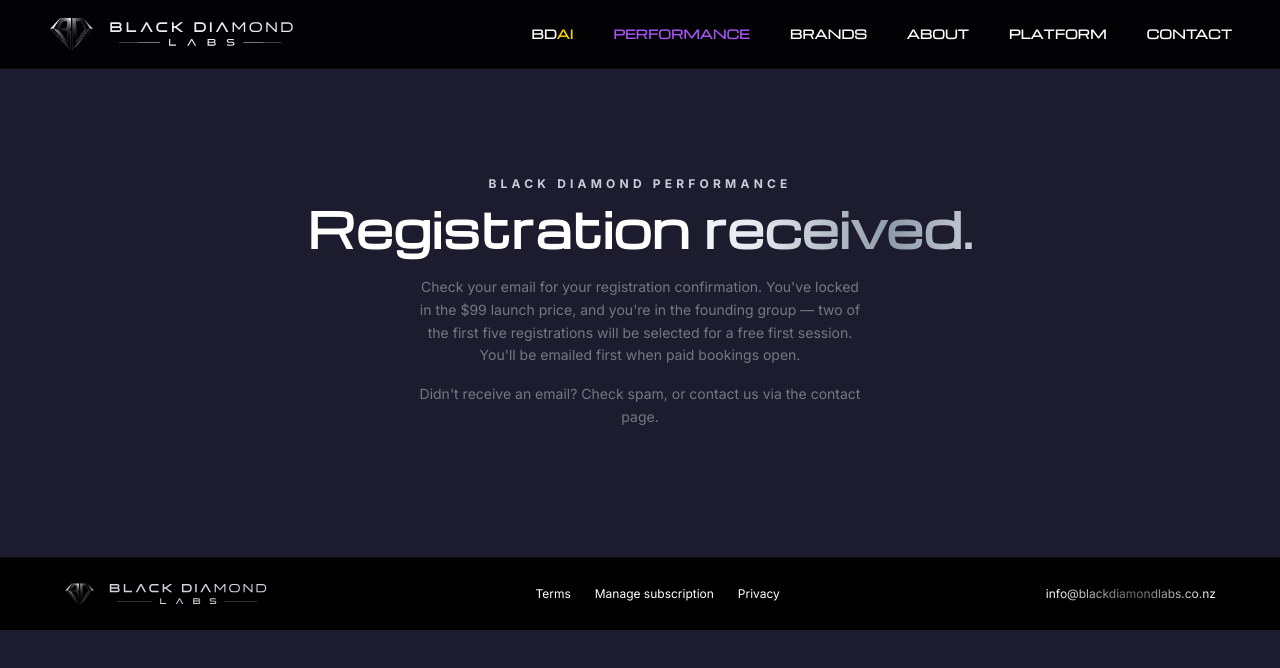
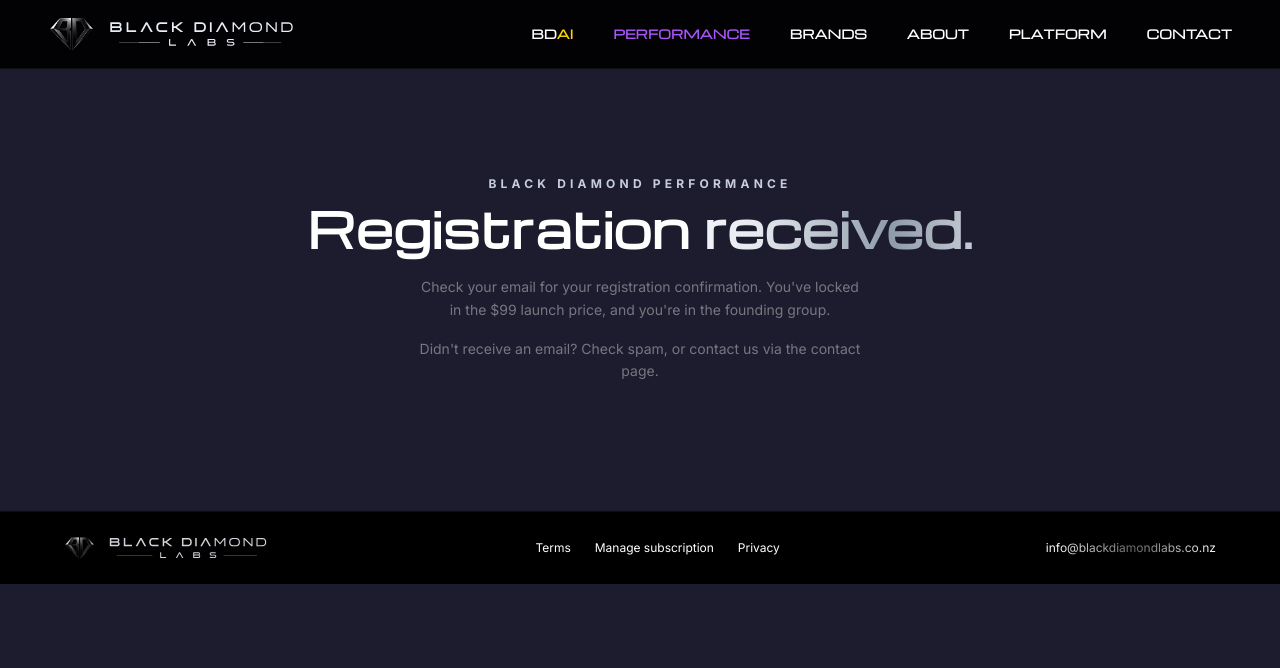
Before and after one commit to N8Nuks/blackdiamondlabs, a Next.js app: page /performance/thanks in a window 1280 px wide. Shown: the top 668 px of the page. Built offline with nearby package versions, Linux system fonts and the light colour scheme.

Commit message:
Remove Free for BDP

```diff
--- a/app/performance/book/page.tsx
+++ b/app/performance/book/page.tsx
@@ -178,7 +178,6 @@ export default function Book() {
           <ul className="text-xs text-white/40 leading-relaxed space-y-2">
             <li>— Registration is free and creates no obligation to purchase. When paid bookings open, you choose whether to confirm your booking with payment — your registered launch price of $99 applies to your first Performance Review.</li>
             <li>— You may withdraw your registration at any time by emailing info@blackdiamondlabs.co.nz.</li>
-            <li>— Free first sessions: two recipients will be selected from the first five registrations. Eligibility requires the optional testimonial permission (below). Recipients pay nothing for their first session; no purchase necessary.</li>
             <li>— Video footage must be submitted within 14 days of booking, and at least 48 hours before your scheduled consultation. If footage is not received within 14 days, your booking will lapse and you may request a credit or refund.</li>
             <li>— Consultations may be rescheduled free of charge with at least 24 hours' notice.</li>
             <li>— If you cancel before your footage has been reviewed, you will receive a full refund. Once analysis has begun, refunds are at the discretion of Black Diamond Performance. Nothing in these terms limits your rights under the Consumer Guarantees Act 1993.</li>
--- a/app/performance/thanks/page.tsx
+++ b/app/performance/thanks/page.tsx
@@ -12,7 +12,7 @@ export default function Thanks() {
         <p className="text-xs font-bold uppercase tracking-[0.35em] mb-3" style={{ color: '#C7CEDA' }}>Black Diamond Performance</p>
         <h1 className="text-4xl sm:text-5xl font-black mb-6">Registration <span style={silverText}>received.</span></h1>
         <p className="text-sm text-white/40 max-w-md mx-auto leading-relaxed">
-          Check your email for your registration confirmation. You&apos;ve locked in the $99 launch price, and you&apos;re in the founding group — two of the first five registrations will be selected for a free first session. You'll be emailed first when paid bookings open.
+          Check your email for your registration confirmation. You&apos;ve locked in the $99 launch price, and you&apos;re in the founding group.
         </p>
         <p className="text-sm text-white/40 max-w-md mx-auto leading-relaxed mt-4">
           Didn&apos;t receive an email? Check spam, or contact us via the <a href="/contact" className="underline">contact page</a>.
```
